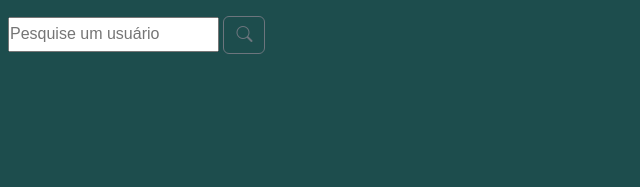
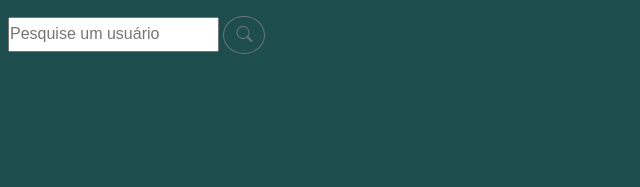
Before and after one commit to strngrthnall/curso_ebac_frontend, a plain HTML site: page index.html in a window 1280 px wide. Shown: the top 187 px of the page, 0-640 px from the left. Drawn offline with nearby package versions, Linux system fonts and the light colour scheme.

Commit message:
Estilização de botão

```diff
--- a/index.html
+++ b/index.html
@@ -13,7 +13,7 @@
     <header>
         <form class="pesquisa">
             <input type="text" id="username" class="pesquisa-input" placeholder="Pesquise um usuário">
-            <button type="button" class="btn btn-outline-secondary" id="pesquisa-btn">
+            <button type="button" class="btn btn-outline-secondary rounded-circle" id="pesquisa-btn">
                 <i class="bi bi-search"></i>
             </button>
         </form>
```
